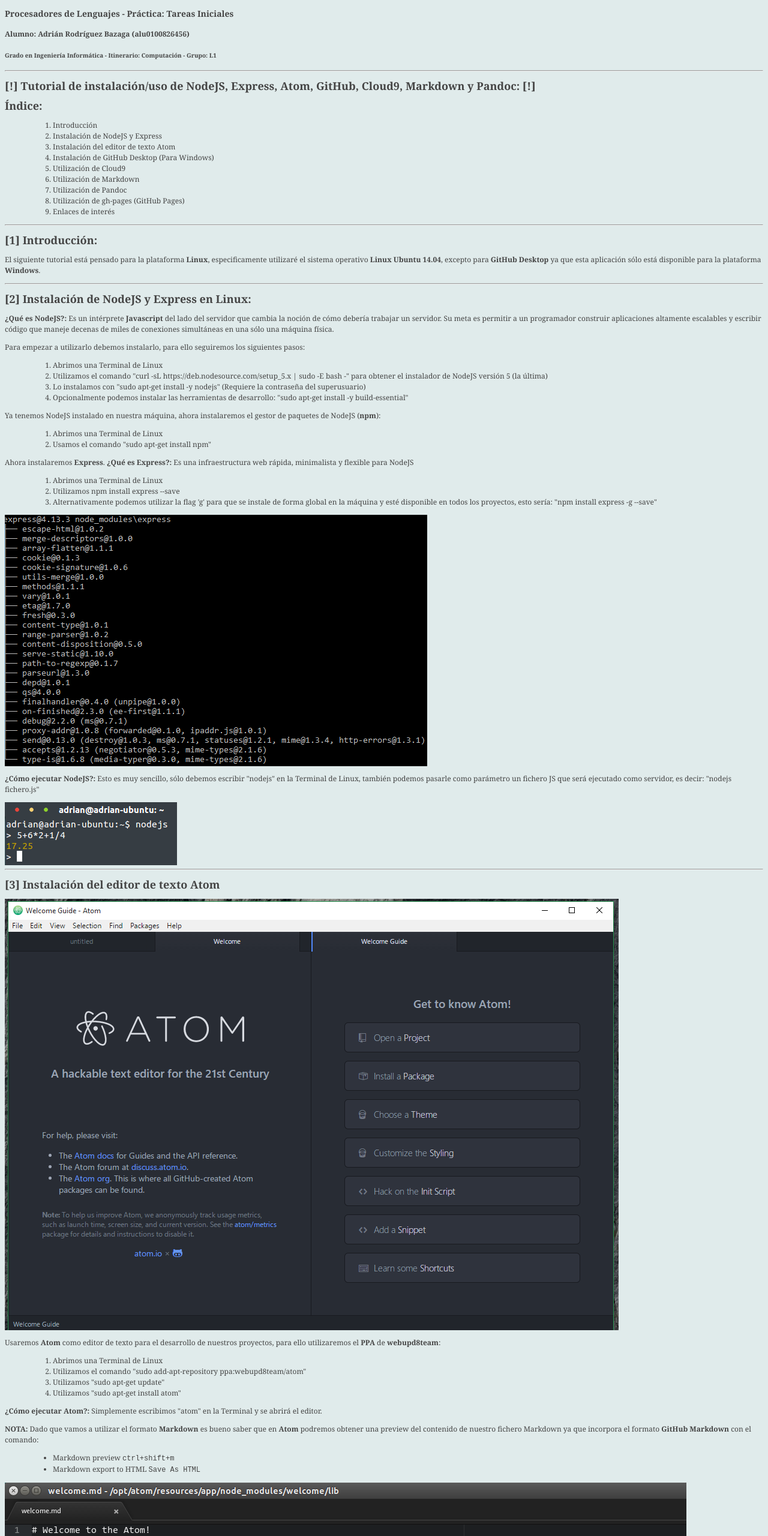
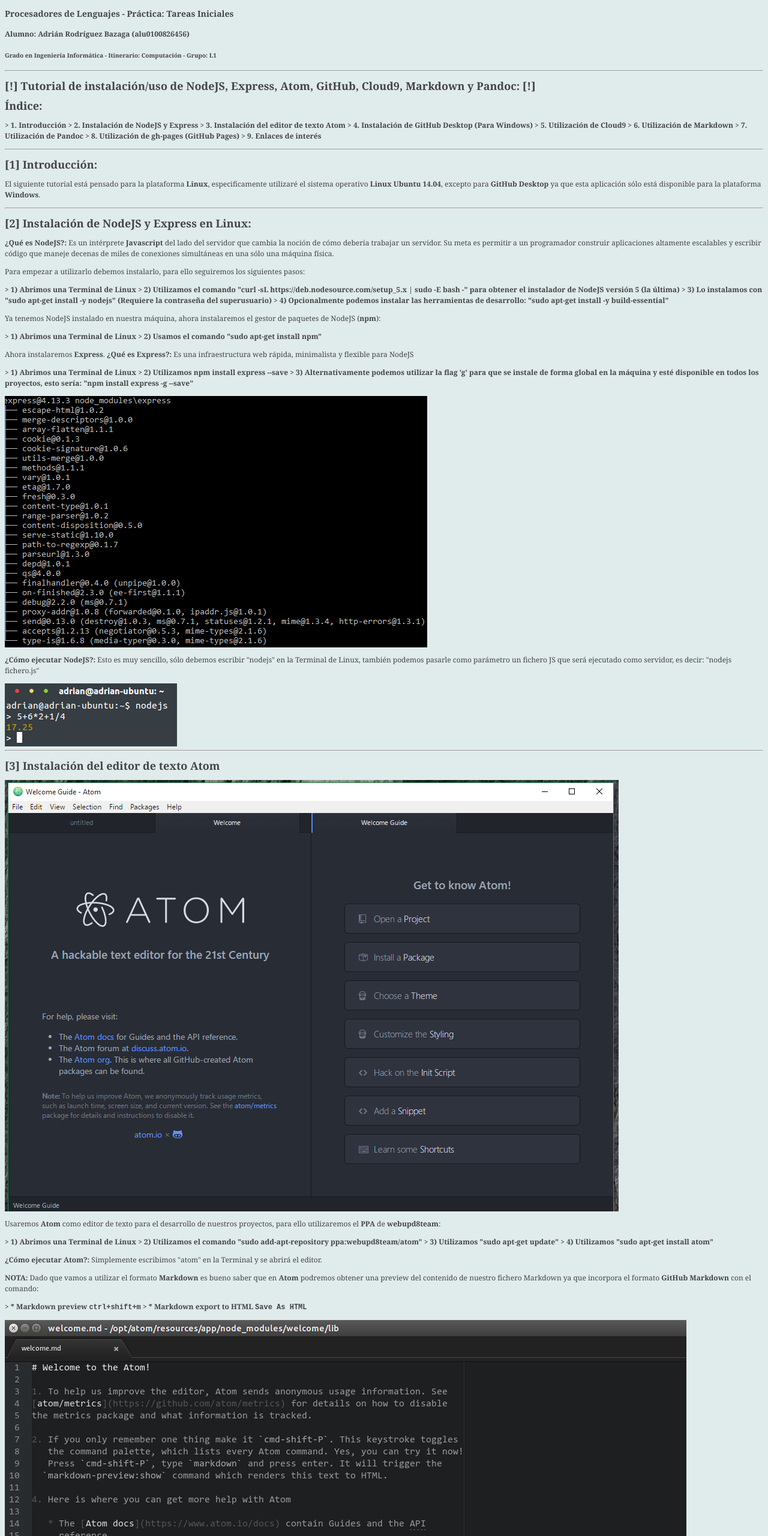
Before and after one commit to ULL-ESIT-GRADOII-PL/tareas-iniciales-AdrianBZG, a plain HTML site: page index.html in a window 1280 px wide. Shown: the top 2560 px of the page at 60% size. Drawn offline with Linux system fonts and the light colour scheme.

Commit message:
Tutorial terminado

```diff
--- a/index.html
+++ b/index.html
@@ -32,19 +32,7 @@ background:#e0ebeb;
 </div>
 <div id="índice" class="section level2">
 <h2>Índice:</h2>
-<blockquote>
-<ol style="list-style-type: decimal">
-<li>Introducción</li>
-<li>Instalación de NodeJS y Express</li>
-<li>Instalación del editor de texto Atom</li>
-<li>Instalación de GitHub Desktop (Para Windows)</li>
-<li>Utilización de Cloud9</li>
-<li>Utilización de Markdown</li>
-<li>Utilización de Pandoc</li>
-<li>Utilización de gh-pages (GitHub Pages)</li>
-<li>Enlaces de interés</li>
-</ol>
-</blockquote>
+<p><strong>&gt; 1. Introducción</strong> <strong>&gt; 2. Instalación de NodeJS y Express</strong> <strong>&gt; 3. Instalación del editor de texto Atom</strong> <strong>&gt; 4. Instalación de GitHub Desktop (Para Windows)</strong> <strong>&gt; 5. Utilización de Cloud9</strong> <strong>&gt; 6. Utilización de Markdown</strong> <strong>&gt; 7. Utilización de Pandoc</strong> <strong>&gt; 8. Utilización de gh-pages (GitHub Pages)</strong> <strong>&gt; 9. Enlaces de interés</strong></p>
 <hr />
 </div>
 <div id="introducción" class="section level2">
@@ -56,29 +44,11 @@ background:#e0ebeb;
 <h2>[2] Instalación de NodeJS y Express en Linux:</h2>
 <p><strong>¿Qué es NodeJS?:</strong> Es un intérprete <strong>Javascript</strong> del lado del servidor que cambia la noción de cómo debería trabajar un servidor. Su meta es permitir a un programador construir aplicaciones altamente escalables y escribir código que maneje decenas de miles de conexiones simultáneas en una sólo una máquina física.</p>
 <p>Para empezar a utilizarlo debemos instalarlo, para ello seguiremos los siguientes pasos:</p>
-<blockquote>
-<ol style="list-style-type: decimal">
-<li>Abrimos una Terminal de Linux</li>
-<li>Utilizamos el comando &quot;curl -sL https://deb.nodesource.com/setup_5.x | sudo -E bash -&quot; para obtener el instalador de NodeJS versión 5 (la última)</li>
-<li>Lo instalamos con &quot;sudo apt-get install -y nodejs&quot; (Requiere la contraseña del superusuario)</li>
-<li>Opcionalmente podemos instalar las herramientas de desarrollo: &quot;sudo apt-get install -y build-essential&quot;</li>
-</ol>
-</blockquote>
+<p><strong>&gt; 1) Abrimos una Terminal de Linux</strong> <strong>&gt; 2) Utilizamos el comando &quot;curl -sL https://deb.nodesource.com/setup_5.x | sudo -E bash -&quot; para obtener el instalador de NodeJS versión 5 (la última)</strong> <strong>&gt; 3) Lo instalamos con &quot;sudo apt-get install -y nodejs&quot; (Requiere la contraseña del superusuario)</strong> <strong>&gt; 4) Opcionalmente podemos instalar las herramientas de desarrollo: &quot;sudo apt-get install -y build-essential&quot;</strong></p>
 <p>Ya tenemos NodeJS instalado en nuestra máquina, ahora instalaremos el gestor de paquetes de NodeJS (<strong>npm</strong>):</p>
-<blockquote>
-<ol style="list-style-type: decimal">
-<li>Abrimos una Terminal de Linux</li>
-<li>Usamos el comando &quot;sudo apt-get install npm&quot;</li>
-</ol>
-</blockquote>
+<p><strong>&gt; 1) Abrimos una Terminal de Linux</strong> <strong>&gt; 2) Usamos el comando &quot;sudo apt-get install npm&quot;</strong></p>
 <p>Ahora instalaremos <strong>Express</strong>. <strong>¿Qué es Express?:</strong> Es una infraestructura web rápida, minimalista y flexible para NodeJS</p>
-<blockquote>
-<ol style="list-style-type: decimal">
-<li>Abrimos una Terminal de Linux</li>
-<li>Utilizamos npm install express --save</li>
-<li>Alternativamente podemos utilizar la flag 'g' para que se instale de forma global en la máquina y esté disponible en todos los proyectos, esto sería: &quot;npm install express -g --save&quot;</li>
-</ol>
-</blockquote>
+<p><strong>&gt; 1) Abrimos una Terminal de Linux</strong> <strong>&gt; 2) Utilizamos npm install express --save</strong> <strong>&gt; 3) Alternativamente podemos utilizar la flag 'g' para que se instale de forma global en la máquina y esté disponible en todos los proyectos, esto sería: &quot;npm install express -g --save&quot;</strong></p>
 <div class="figure">
 <img src="images/1.png" />
 </div>
@@ -94,22 +64,10 @@ background:#e0ebeb;
 <img src="images/atom1.png" />
 </div>
 <p>Usaremos <strong>Atom</strong> como editor de texto para el desarrollo de nuestros proyectos, para ello utilizaremos el <strong>PPA</strong> de <strong>webupd8team</strong>:</p>
-<blockquote>
-<ol style="list-style-type: decimal">
-<li>Abrimos una Terminal de Linux</li>
-<li>Utilizamos el comando &quot;sudo add-apt-repository ppa:webupd8team/atom&quot;</li>
-<li>Utilizamos &quot;sudo apt-get update&quot;</li>
-<li>Utilizamos &quot;sudo apt-get install atom&quot;</li>
-</ol>
-</blockquote>
+<p><strong>&gt; 1) Abrimos una Terminal de Linux</strong> <strong>&gt; 2) Utilizamos el comando &quot;sudo add-apt-repository ppa:webupd8team/atom&quot;</strong> <strong>&gt; 3) Utilizamos &quot;sudo apt-get update&quot;</strong> <strong>&gt; 4) Utilizamos &quot;sudo apt-get install atom&quot;</strong></p>
 <p><strong>¿Cómo ejecutar Atom?:</strong> Simplemente escribimos &quot;atom&quot; en la Terminal y se abrirá el editor.</p>
 <p><strong>NOTA:</strong> Dado que vamos a utilizar el formato <strong>Markdown</strong> es bueno saber que en <strong>Atom</strong> podremos obtener una preview del contenido de nuestro fichero Markdown ya que incorpora el formato <strong>GitHub Markdown</strong> con el comando:</p>
-<blockquote>
-<ul>
-<li>Markdown preview <code>ctrl+shift+m</code></li>
-<li>Markdown export to HTML <code>Save As HTML</code></li>
-</ul>
-</blockquote>
+<p><strong>&gt; * Markdown preview <code>ctrl+shift+m</code></strong> <strong>&gt; * Markdown export to HTML <code>Save As HTML</code></strong></p>
 <div class="figure">
 <img src="images/3.png" />
 </div>
@@ -146,7 +104,8 @@ background:#e0ebeb;
 <div id="pandoc" class="section level2">
 <h2>[7] Pandoc</h2>
 <p><strong>¿Qué es Pandoc?:</strong> Pandoc es un traductor (o conversor) de Markdown a HTML, que nos será útil en caso de no utilizar Atom (ya que Atom nos hace esta tarea sin necesidad de instalar paquetes adicionales).Qu</p>
-<p><strong>¿Cómo se instala?:</strong> Sólo debes seguir los siguientes pasos: &gt; 1. Abrimos una Terminal de Linux &gt; 2. Utilizamos el comando &quot;sudo apt-get install pandoc&quot; &gt; 3. Listo</p>
+<p><strong>¿Cómo se instala?:</strong> Sólo debes seguir los siguientes pasos:</p>
+<p><strong>&gt; 1. Abrimos una Terminal de Linux</strong> <strong>&gt; 2. Utilizamos el comando &quot;sudo apt-get install pandoc&quot;</strong> <strong>&gt; 3. Listo</strong></p>
 <div class="figure">
 <img src="images/4.png" />
 </div>
@@ -156,39 +115,24 @@ background:#e0ebeb;
 <div id="github-pages" class="section level2">
 <h2>[8] GitHub Pages</h2>
 <p><strong>¿Qué es gh-pages?:</strong> Son páginas para ti y para tus proyectos, alojadas directamente en tu repositorio de GitHub: sólo tienes que editar, pushear y los cambios ya estarán disponibles.</p>
-<p><strong>¿Cómo se utiliza?:</strong> Sólo debes seguir los siguientes pasos en el repositorio de GitHub al que quieras añadir una página: &gt; 1. Creamos una rama con el nombre 'gh-pages':</p>
+<p><strong>¿Cómo se utiliza?:</strong> Sólo debes seguir los siguientes pasos en el repositorio de GitHub al que quieras añadir una página:</p>
+<p><strong>&gt; 1. Creamos una rama con el nombre 'gh-pages':</strong></p>
 <div class="figure">
 <img src="images/5.png" />
 </div>
-<blockquote>
-<ol start="2" style="list-style-type: decimal">
-<li>Crea un nuevo fichero:</li>
-</ol>
-</blockquote>
+<p><strong>&gt; 2. Crea un nuevo fichero:</strong></p>
 <div class="figure">
 <img src="images/6.png" />
 </div>
-<blockquote>
-<ol start="3" style="list-style-type: decimal">
-<li>Llama al fichero index.html y escribe Hello World de contenido:</li>
-</ol>
-</blockquote>
+<p><strong>&gt; 3. Llama al fichero index.html y escribe Hello World de contenido:</strong></p>
 <div class="figure">
 <img src="images/7.png" />
 </div>
-<blockquote>
-<ol start="4" style="list-style-type: decimal">
-<li>Haz un commit para el nuevo fichero:</li>
-</ol>
-</blockquote>
+<p><strong>&gt; 4. Haz un commit para el nuevo fichero:</strong></p>
 <div class="figure">
 <img src="images/8.png" />
 </div>
-<blockquote>
-<ol start="5" style="list-style-type: decimal">
-<li>Listo, ahora puedes acceder con la URL: 'http://tu-usuario.github.io/nombre-del-repositorio'</li>
-</ol>
-</blockquote>
+<p><strong>&gt; 5. Listo, ahora puedes acceder con la URL: 'http://tu-usuario.github.io/nombre-del-repositorio'</strong></p>
 <hr />
 </div>
 <div id="enlaces-de-interés" class="section level2">
```
Also changed, not shown: 1 other file.
